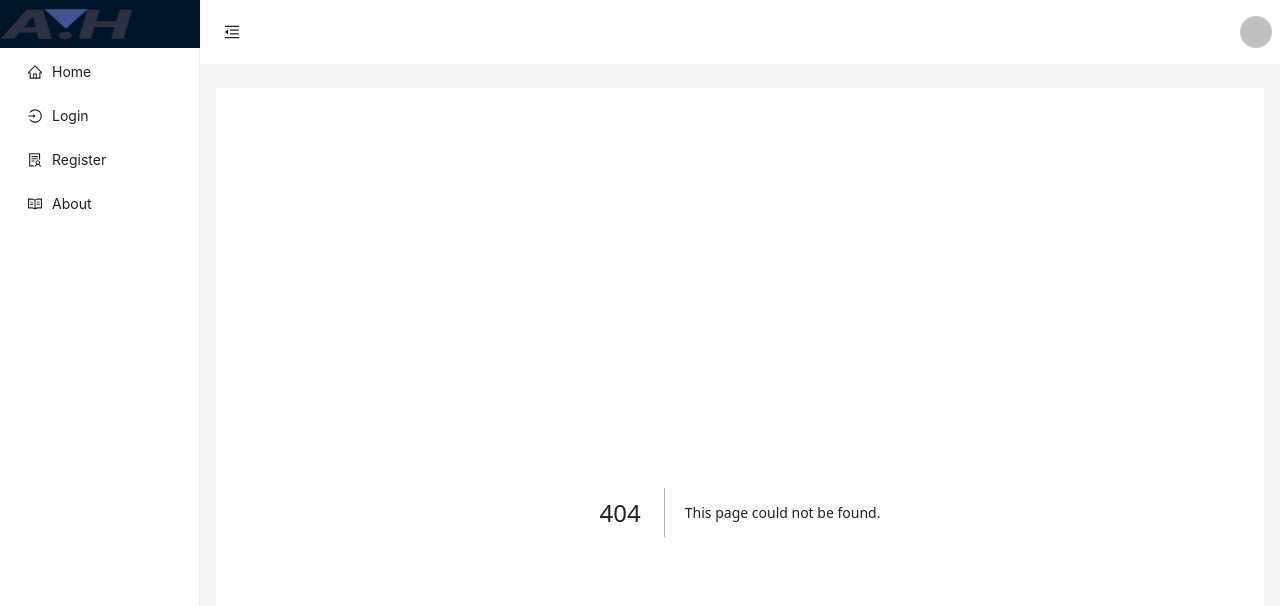
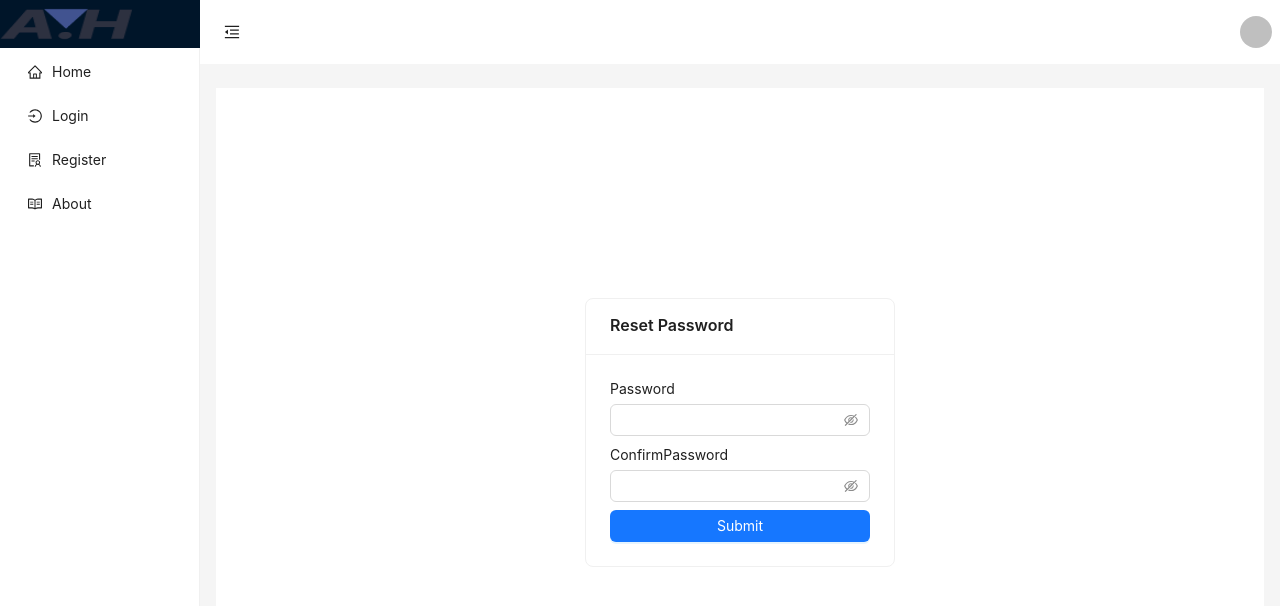
Before and after one commit to teiderrems/applications, a Next.js app: page /reset-password in a window 1280 px wide. Before the commit this address had no page. Shown: the top 606 px of the page. Built offline with nearby package versions, Linux system fonts and the light colour scheme.

Commit message:
add reset password and confirm email pages

```diff
--- a/src/app/login/page.tsx
+++ b/src/app/login/page.tsx
@@ -140,6 +140,7 @@ function Login() {
           >
             <label htmlFor="Password">Password</label>
             <Input.Password value={user.Password} placeholder="Input your password" onChange={(e)=>setUser({...user,Password:e.target.value})} name="Password" required min={8} max={15} onError={(e)=>console.log(e)}/>
+            <Link className="self-end hover:underline text-blue-400" type="link" href='/reset-password/confirm-email'> Forgot password</Link>
           </div>
           <div
             className="flex justify-between items-center w-full"
@@ -160,8 +161,8 @@ function Login() {
             )}
             <span style={{
               alignSelf:"end"
-            }} className=" md:self-start md:mt-3 hover:underline">
-              <Link href="/register" className="text-blue-400">You do not have acount
+            }} className=" md:self-start md:mt-3">
+              <Link href="/register" className="text-blue-400  hover:underline">You do not have acount
                 SignUp
               </Link>
             </span>
--- /dev/null
+++ b/src/app/reset-password/confirm-email/page.tsx
@@ -0,0 +1,58 @@
+"use client"
+import {Button, Card, Input, message} from "antd";
+import {FormEvent, useState} from "react";
+import Axios from "@/hooks/axios.config";
+
+
+export default function ConfirmEmail() {
+
+    const [email, setEmail] = useState<string>("");
+    const [messageApi, contextHolder] = message.useMessage();
+    const [loading,setLoading]=useState(false);
+    const success = () => {
+        messageApi.open({
+            type: "success",
+            content: `Welcome please check your mail box for continue to reset your password. Thank's`,
+            duration: 2000,
+        });
+    };
+
+    const error = (message:string='user not found please try again') => {
+        messageApi.open({
+            type: "error",
+            content: message,
+        });
+    };
+    const handleSubmit=async (e:FormEvent)=>{
+        e.preventDefault();
+        setLoading(state=>!state);
+        try {
+            const res=await Axios.post('users/confirm-email',{email});
+            if (res.status===200 || res.status===201){
+                success();
+            }
+        }
+        catch (e:any){
+            error();
+        }
+    }
+    return (
+        <div className="flex flex-col h-full items-center justify-center">
+            {contextHolder}
+            <Card title="Confirm Email">
+                <form className="w-full flex flex-col space-y-4" onSubmit={handleSubmit}>
+                    <div className=" flex flex-col space-y-2">
+                        <label htmlFor="Email">Email</label>
+                        <Input type="email" required onChange={(e)=>setEmail(e.target.value)}/>
+                        {email.length !== 0 && (!email.match("[a-zA-Z]+[a-zA-Z0-9]*@[a-zA-Z]{3,5}[.a-zA-Z]")) && (
+                            <span className="text-red-400 text-[12px] text-justify w-full">
+                                Please your Email must be a valid email address
+                            </span>
+                        )}
+                    </div>
+                    <Button className="" loading={loading} type="primary" htmlType="submit">Submit</Button>
+                </form>
+            </Card>
+        </div>
+    )
+}
--- /dev/null
+++ b/src/app/reset-password/page.tsx
@@ -0,0 +1,90 @@
+"use client"
+import {Button, Card, Input, message} from "antd";
+import {FormEvent, Suspense, useEffect, useState} from "react";
+import Axios from "@/hooks/axios.config";
+import {useSearchParams} from "next/navigation";
+
+
+export function ResetPassword() {
+
+    const [email, setEmail] = useState<string>("");
+    const [password, setPassword] = useState<string>("");
+    const [confirmPassword, setConfirmPassword] = useState<string>("");
+    const [messageApi, contextHolder] = message.useMessage();
+    const query=useSearchParams();
+    const [loading,setLoading]=useState(false);
+    useEffect(() => {
+        setEmail(query.get('email')!);
+    }, []);
+    const success = () => {
+        messageApi.open({
+            type: "success",
+            content: `Welcome please check your mail box for continue. Thank's`,
+            duration: 2000,
+        });
+    };
+
+    const error = (message:string='something wrong please try again') => {
+        messageApi.open({
+            type: "error",
+            content: message,
+        });
+    };
+    const handleSubmit=async (e:FormEvent)=>{
+        e.preventDefault();
+        setLoading(state=>!state);
+        try {
+            const res=await Axios.post('users/reset-password',{email,password});
+            if (res.status===200 || res.status===201){
+                success();
+            }
+        }
+        catch (e:any){
+            error();
+        }
+    }
+    return (
+        <div className="flex flex-col h-full items-center justify-center">
+            {contextHolder}
+            <Card title="Reset Password">
+                <form className="w-full flex flex-col space-y-2" onSubmit={handleSubmit}>
+                    <div className="flex flex-col space-y-1 w-full">
+                        <label htmlFor="Password">Password</label>
+                        <Input.Password value={password}
+                            onChange={(e) => setPassword(e.target.value)}
+                            required
+                        />
+                        {password.length !== 0 && password.length < 8 && (
+                            <span className="text-red-400 text-[12px] text-justify w-full">
+                                Please your Password must be contain least 8 characters
+                            </span>
+                        )}
+                    </div>
+                    <div className="flex flex-col space-y-1 w-full">
+                        <label htmlFor="ConfirmPassword">ConfirmPassword</label>
+                        <Input.Password value={confirmPassword}
+                            onChange={(e) =>
+                                setConfirmPassword(e.target.value)
+                            }
+                            required
+                        />
+                        {confirmPassword.length !== 0 && password.length !== 0 && confirmPassword !== password && (
+                            <span className="text-red-400  text-[12px] text-justify w-full">
+                                Please Confirm Password must be equal to Password
+                            </span>
+                        )}
+                    </div>
+                    <Button className="" type="primary" htmlType="submit" loading={loading}>Submit</Button>
+                </form>
+            </Card>
+        </div>
+    )
+}
+
+export  default function ResetPasswordView(){
+    return(
+        <Suspense>
+            <ResetPassword/>
+        </Suspense>
+    )
+}
```
Also changed, not shown: 1 other file (tests, documents, lock files or other folders).
